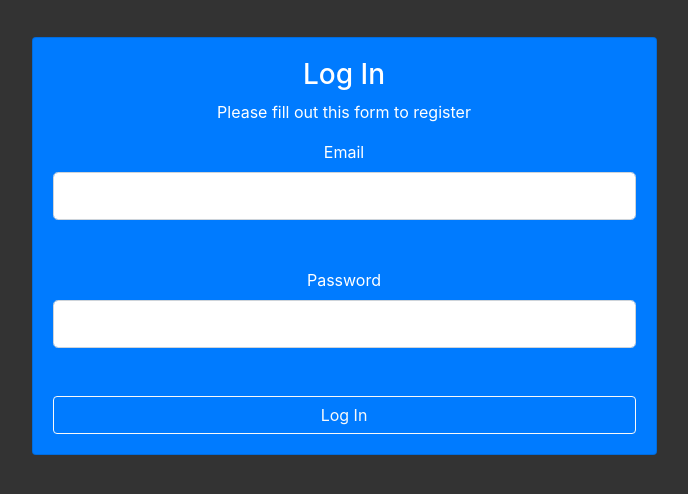
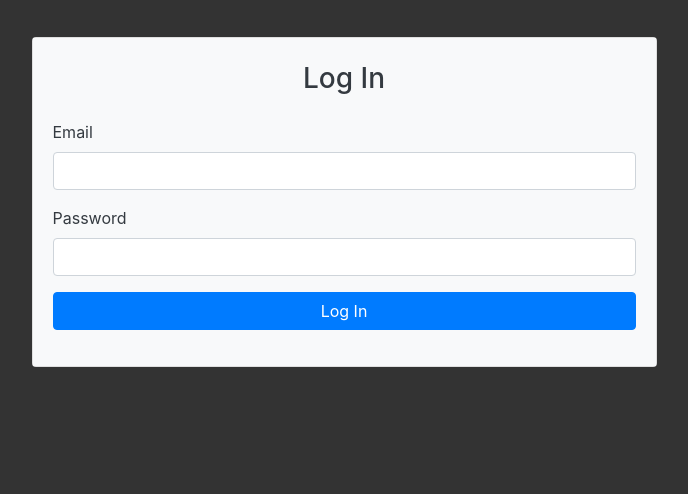
Before and after one commit to Ollie-lee/Agile_Proj2, a Flask app: page /login in a window 1280 px wide. Shown: the part 59-553 px from the top of the page, without its empty margins (296-984 px from the left). Run offline with Flask 2, Linux system fonts and the light colour scheme; some libraries are stand-ins or nearby versions.

Commit message:
style log in form

```diff
--- a/OnlineAssessment/templates/login.html
+++ b/OnlineAssessment/templates/login.html
@@ -3,25 +3,32 @@
 
 <div class="row justify-content-center mt-5 pt-5">
     <div class="col-lg-6">
-        <div class="card bg-primary text-center card-form">
-            <div class="card-body">
-                <h3>Log In</h3>
-                <p>Please fill out this form to register</p>
+        <div class="card ">
+            <div class="card-body bg-light text-dark">
+                <h3 class="card-title text-center mb-4 mt-1">Log In</h3>
                 {% for message in get_flashed_messages() %}
-                <div>{{ message }}<div>
+                <span>{{ message }}<span>
                 {% endfor %}
                 <form action="" method="POST" novalidate>
                     {# This hidden_tag is a CSRF security feature. #}
                     {{ form.hidden_tag() }}
-                    {{ form.email.label }} {{ form.email(class="form-control form-control-lg mb-5") }}
+                    <div class="form-group">
+                        {{ form.email.label }}
+                        {{ form.email(class="form-control ") }}
                         {% for error in form.email.errors %}
                         <span style="color: red;">{{ error }}</span>
                         {% endfor %}
-                    {{ form.password.label }} {{ form.password(class="form-control form-control-lg mb-5") }}
+                    </div>
+                    <div class="form-group">
+                        {{ form.password.label }}
+                        {{ form.password(class="form-control ") }}
                         {% for error in form.password.errors %}
                         <span style="color: red;">{{ error }}</span>
                         {% endfor %}
-                    {{ form.submit(class="btn btn-outline-light btn-block mt-5") }}
+                    </div>
+                    <div class="form-group">
+                    {{ form.submit(class="btn btn-primary btn-block") }}
+                    </div>
                 </form>
             </div>
         </div>
```
Lines whose indentation alone changed are shown as unchanged.
